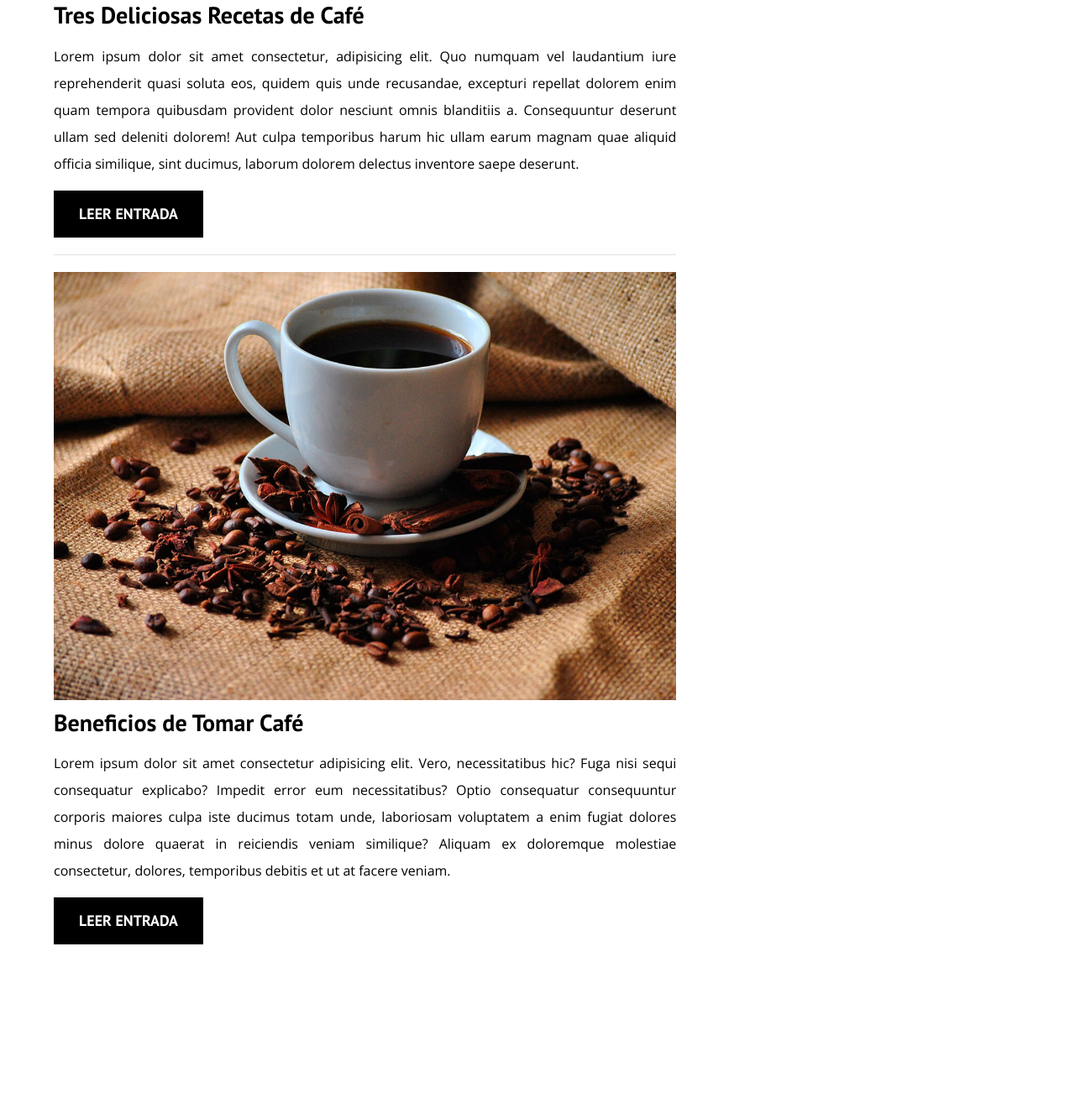
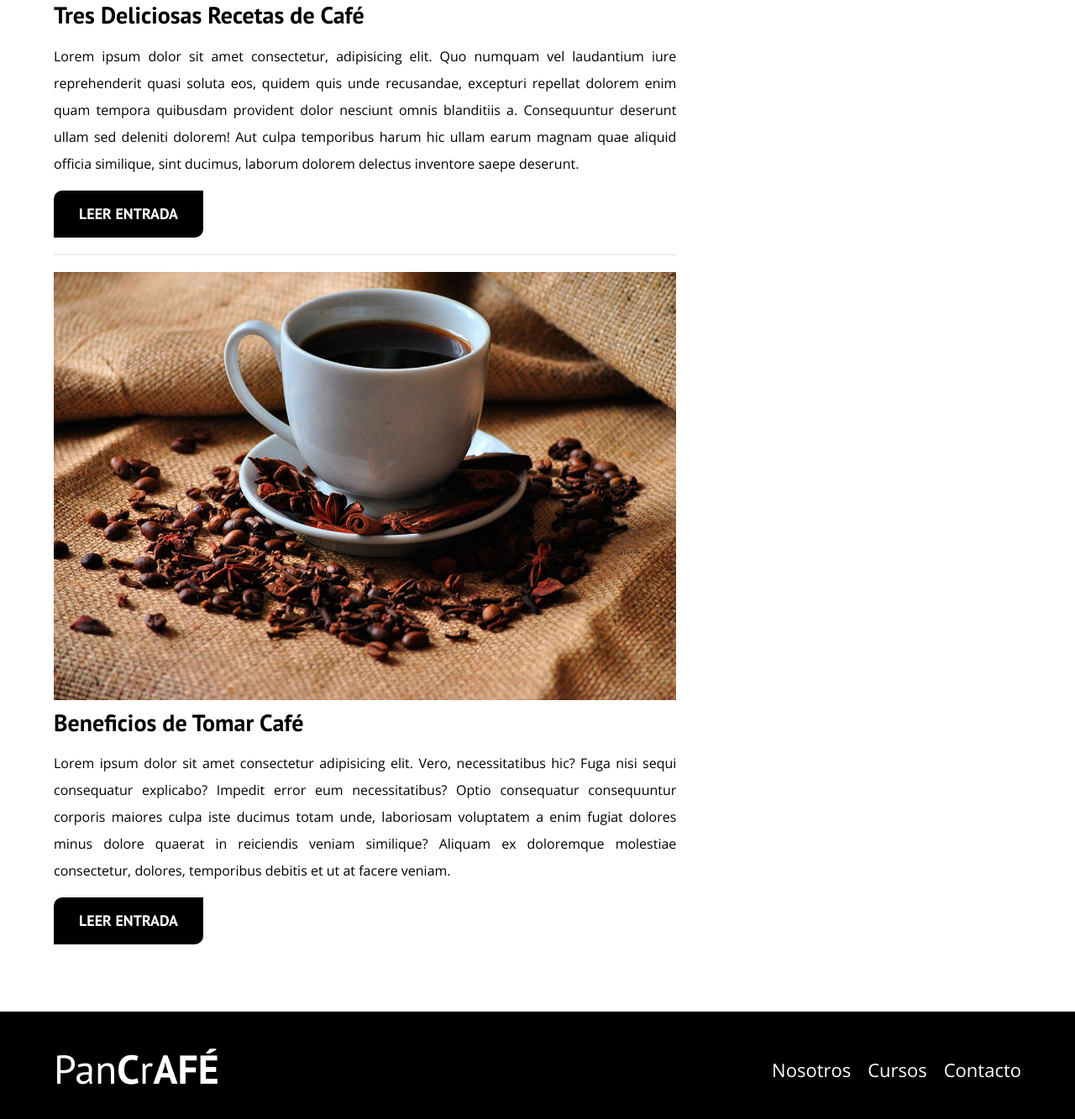
Before and after one commit to Pancratzia/Web-Development-Repository, a PHP site: page / in a window 1280 px wide. Shown: the part 2063-3396 px from the top of the page at 84% size. Before the commit the page ends 3188 px from the top, so only its background shows below. Run offline with PHP 8.4, Linux system fonts and the light colour scheme.

Commit message:
Adding final styles to index.html

```diff
--- a/03-PanCrAFE/css/style.css
+++ b/03-PanCrAFE/css/style.css
@@ -29,8 +29,11 @@ body{
 /** GLOBALES **/
 
 .contenedor{
+    /*****************
     max-width: 120rem;
     width: 90%;
+    *****************/
+    width: min(90%, 120rem);
     margin: 0 auto;
 }
 
@@ -88,6 +91,10 @@ img{
 
 /**Header**/
 
+.barra{
+    padding-top: 4rem;
+}
+
 @media only screen and (min-width: 768px) {
     .barra{
         display: flex;
@@ -141,6 +148,12 @@ img{
     font-size: 2.2rem;
     color: var(--blanco);
     text-align: center;
+    transition: opacity .3s ease;
+}
+
+.navegacion__enlace:hover{
+    opacity: 0.8;
+    transition: opacity .3s ease;
 }
 
 /**Contenido principal**/
@@ -171,6 +184,14 @@ img{
     text-transform: uppercase;
     font-weight: 700;
     margin-bottom: 2rem;
+    border-radius: 1rem 0;
+    transition: opacity .3s ease;
+}
+
+.boton:hover{
+    cursor: pointer;
+    opacity: 0.8;
+    transition: opacity .3s ease;
 }
 
 @media only screen and (min-width: 768px) {
@@ -188,6 +209,7 @@ img{
     background-color: var(--primario);
     color: var(--blanco);
 }
+
 
 .cursos{
     list-style: none;
@@ -215,3 +237,11 @@ img{
 .widget-curso__label, .widget-curso__info{
     font-size: 2rem;
 }
+
+/**Footer**/
+
+.footer{
+    margin-top: 4rem;
+    background-color: var(--negro);
+    padding-bottom: 3rem;
+}
--- a/03-PanCrAFE/index.html
+++ b/03-PanCrAFE/index.html
@@ -107,5 +107,21 @@
 
     </div>
 
+    <footer class="footer">
+        <div class="contenedor">
+            <div class="barra">
+                <a href="index.html" class="logo">
+                    <h1 class="logo__nombre no-margin centrar-texto">Pan<span class="negrita">C</span>r<span class="negrita">AFÉ</span></h1>
+                </a>
+                <div class="navegacion">
+                    <a href="nosotros.html" class="navegacion__enlace">Nosotros</a>
+                    <a href="cursos.html" class="navegacion__enlace">Cursos</a>
+                    <a href="contacto.html" class="navegacion__enlace">Contacto</a>
+                </div>
+
+            </div>
+        </div>
+    </footer>
+
 </body>
 </html>
```
